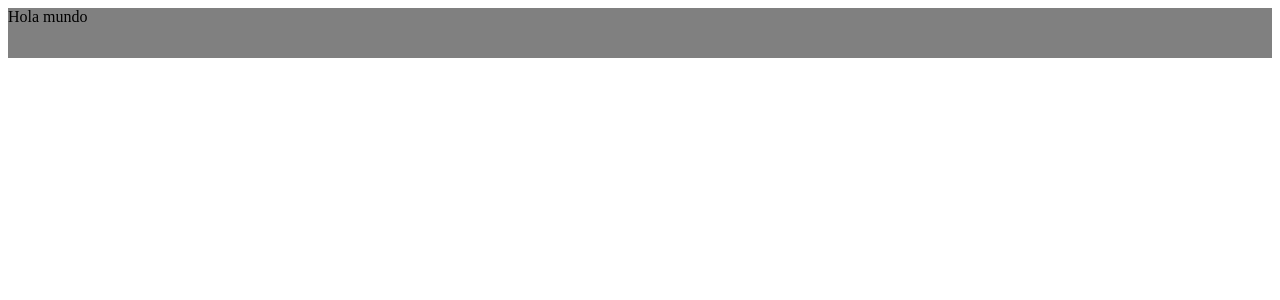
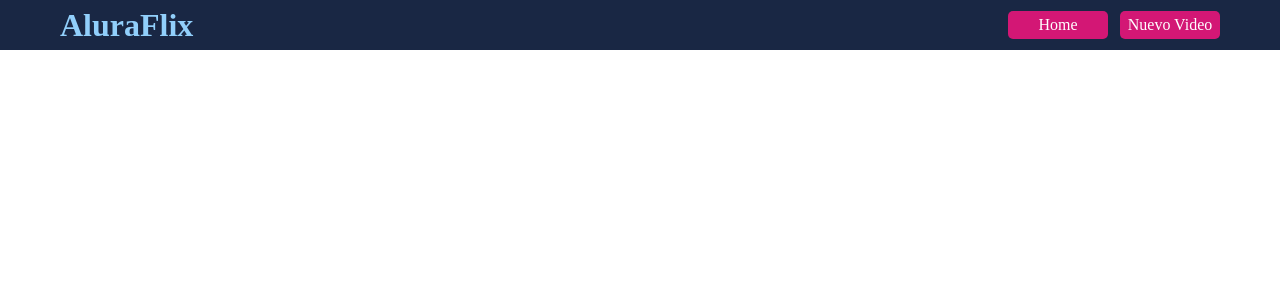
Before and after one commit to LuciferM12/AluraFlix, a React (Vite) app: page / in a window 1280 px wide. Shown: the top 300 px of the page. Built offline with nearby package versions, Linux system fonts and the light colour scheme.

Commit message:
add header

```diff
--- a/src/App.jsx
+++ b/src/App.jsx
@@ -1,13 +1,13 @@
-import Header from "./components/Header"
+import GlobalStyles from "./components/GlobalStyles"
+import Header from "./components/Cabecera"
 
 
 function App() {
 
   return (
     <>
-      <Header>
-
-      </Header>
+      <GlobalStyles/>
+        <Header/>
     </>
   )
 }
--- /dev/null
+++ b/src/components/Boton/index.jsx
@@ -0,0 +1,27 @@
+import styled from "styled-components";
+
+const BotonEstilizado = styled.input`
+    margin-left: 12px;
+    border-radius: 5px;
+    background-color: #D31775;
+    color: white;
+    font-weight: 500;
+    border: none;
+    padding: 5px;
+    width: 100px;
+    cursor: pointer;
+    transition: .3s ease-in;
+    &:hover{
+        background-color:#82266F ;
+    }
+
+`
+
+const Boton = (props) => {
+    return (
+
+        <BotonEstilizado type="button" value={props.titulo} ></BotonEstilizado>
+    )
+}
+
+export default Boton
--- /dev/null
+++ b/src/components/Cabecera/index.jsx
@@ -0,0 +1,26 @@
+import styled from "styled-components";
+import Boton from "../Boton";
+const HeaderEstilizado = styled.header`
+    display: flex;
+    justify-content: space-between;
+    background-color: #192744;
+    width: 100%;
+    height: 50px;
+    align-items: center;
+    padding: 0 60px;
+    color: #91CFFB;
+    box-sizing: border-box;
+`
+
+const Cabecera = () => {
+    return <HeaderEstilizado>
+        <h1>AluraFlix</h1>
+        <div>
+            <Boton titulo="Home" />
+            <Boton titulo="Nuevo Video" />
+        </div>
+
+    </HeaderEstilizado>
+}
+
+export default Cabecera;
--- /dev/null
+++ b/src/components/GlobalStyles/index.jsx
@@ -0,0 +1,152 @@
+import { createGlobalStyle } from "styled-components";
+
+const GlobalStyles= createGlobalStyle`
+
+
+html {
+    line-height: 1.15;
+    -webkit-text-size-adjust: 100%;
+  }
+  body {
+    margin: 0;
+    min-height: 100vh;
+  }
+  main {
+    display: block;
+  }
+  h1 {
+    font-size: 2em;
+    margin: 0.67em 0;
+  }
+  hr {
+    box-sizing: content-box;
+    height: 0;
+    overflow: visible;
+  }
+  a {
+    background-color: transparent;
+  }
+  abbr[title] {
+    border-bottom: none;
+    text-decoration: underline;
+    text-decoration: underline dotted;
+  }
+  b,
+  strong {
+    font-weight: bolder;
+  }
+  code,
+  kbd,
+  samp {
+    font-family: monospace, monospace;
+    font-size: 1em;
+  }
+  small {
+    font-size: 80%;
+  }
+  sub,
+  sup {
+    font-size: 75%;
+    line-height: 0;
+    position: relative;
+    vertical-align: baseline;
+  }
+  sub {
+    bottom: -0.25em;
+  }
+  sup {
+    top: -0.5em;
+  }
+  img {
+    border-style: none;
+  }
+  button,
+  input,
+  optgroup,
+  select,
+  textarea {
+    font-family: inherit;
+    font-size: 100%;
+    line-height: 1.15;
+    margin: 0;
+  }
+  button,
+  input {
+    overflow: visible;
+  }
+  button,
+  select {
+    text-transform: none;
+  }
+  button,
+  [type="button"],
+  [type="reset"],
+  [type="submit"] {
+    -webkit-appearance: button;
+  }
+  button::-moz-focus-inner,
+  [type="button"]::-moz-focus-inner,
+  [type="reset"]::-moz-focus-inner,
+  [type="submit"]::-moz-focus-inner {
+    border-style: none;
+    padding: 0;
+  }
+  button:-moz-focusring,
+  [type="button"]:-moz-focusring,
+  [type="reset"]:-moz-focusring,
+  [type="submit"]:-moz-focusring {
+    outline: 1px dotted ButtonText;
+  }
+  fieldset {
+    padding: 0.35em 0.75em 0.625em;
+  }
+  legend {
+    box-sizing: border-box;
+    color: inherit;
+    display: table;
+    max-width: 100%;
+    padding: 0;
+    white-space: normal;
+  }
+  progress {
+    vertical-align: baseline;
+  }
+  textarea {
+    overflow: auto;
+  }
+  [type="checkbox"],
+  [type="radio"] {
+    box-sizing: border-box;
+    padding: 0;
+  }
+  [type="number"]::-webkit-inner-spin-button,
+  [type="number"]::-webkit-outer-spin-button {
+    height: auto;
+  }
+  [type="search"] {
+
+    outline-offset: -2px;
+  }
+  [type="search"]::-webkit-search-decoration {
+    -webkit-appearance: none;
+  }
+  ::-webkit-file-upload-button {
+    -webkit-appearance: button;
+    font: inherit;
+  }
+  details {
+    display: block;
+  }
+  summary {
+    display: list-item;
+  }
+  template {
+    display: none;
+  }
+  [hidden] {
+    display: none;
+  }
+`
+
+
+export default GlobalStyles
--- a/src/components/Header/index.jsx
+++ /dev/null
@@ -1,17 +0,0 @@
-import styled from "styled-components";
-
-const HeaderEstilizado = styled.header`
-    display: flex;
-    justify-content: space-between;
-    background-color: gray;
-    width: 100%;
-    height: 50px;
-`
-
-const Header = () =>{
-    return <HeaderEstilizado>
-        Hola mundo
-    </HeaderEstilizado>
-}
-
-export default Header;
```
